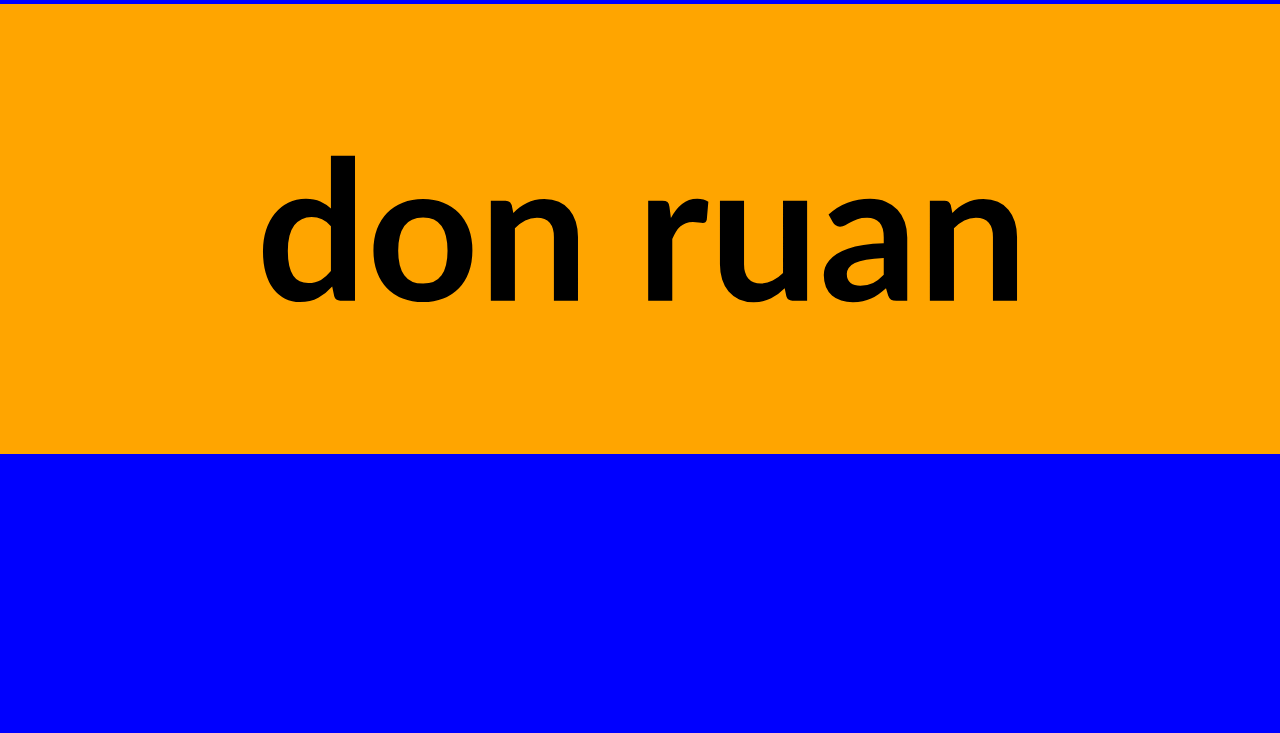
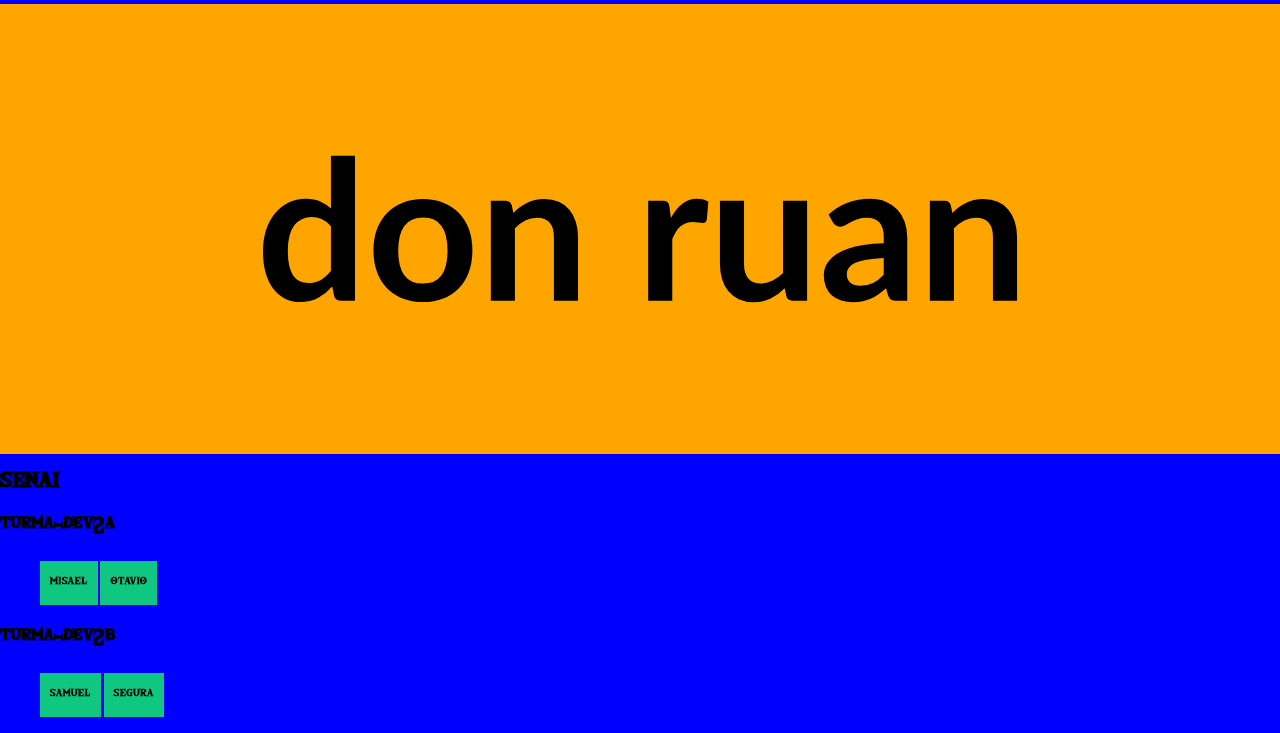
Before and after one commit to don2491/gestaoturma_amaral_2b, a plain HTML site: page index.html in a window 1280 px wide. Shown: the part 378-1111 px from the top of the page. Before the commit the page ends 839 px from the top, so only its background shows below. Drawn offline with Linux system fonts and the light colour scheme.

Commit message:
Update index.html

```diff
--- a/index.html
+++ b/index.html
@@ -22,9 +22,43 @@
     </header>
     <div>
         <picture>
-                <img src="cj.jpg"alt="banner">
-                 <img src="background.svg" alt="banner">
+            <img src="cj.jpg" alt="banner">
+            <img src="background.svg" alt="banner">
         </picture>
+
+    </div>
+    <div class="senai_mk">
+        <h1>senai</h1>
+
+        <div class="turmas">
+            <section class="amaral">
+                <h2>turma-dev2a</h2>
+                <ul>
+                    <li>misael</li>
+                    <li>otavio</li>
+                </ul>
+
+
+
+            </section>
+
+              <section class="amaral">
+                <h2>turma-dev2b</h2>
+                <ul>
+                    <li>samuel</li>
+                    <li>segura</li>
+                </ul>
+
+
+
+            </section>
+
+
+
+
+        </div>
+
+
 
     </div>
 </body>
```
